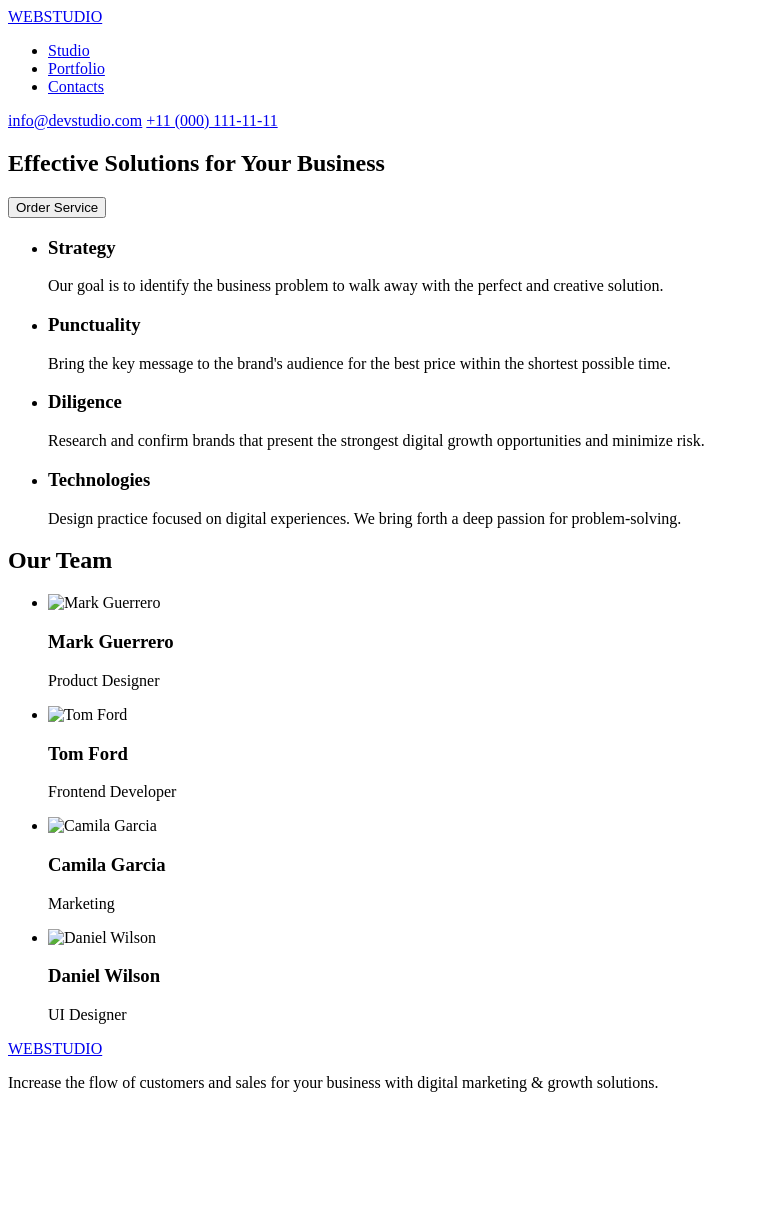
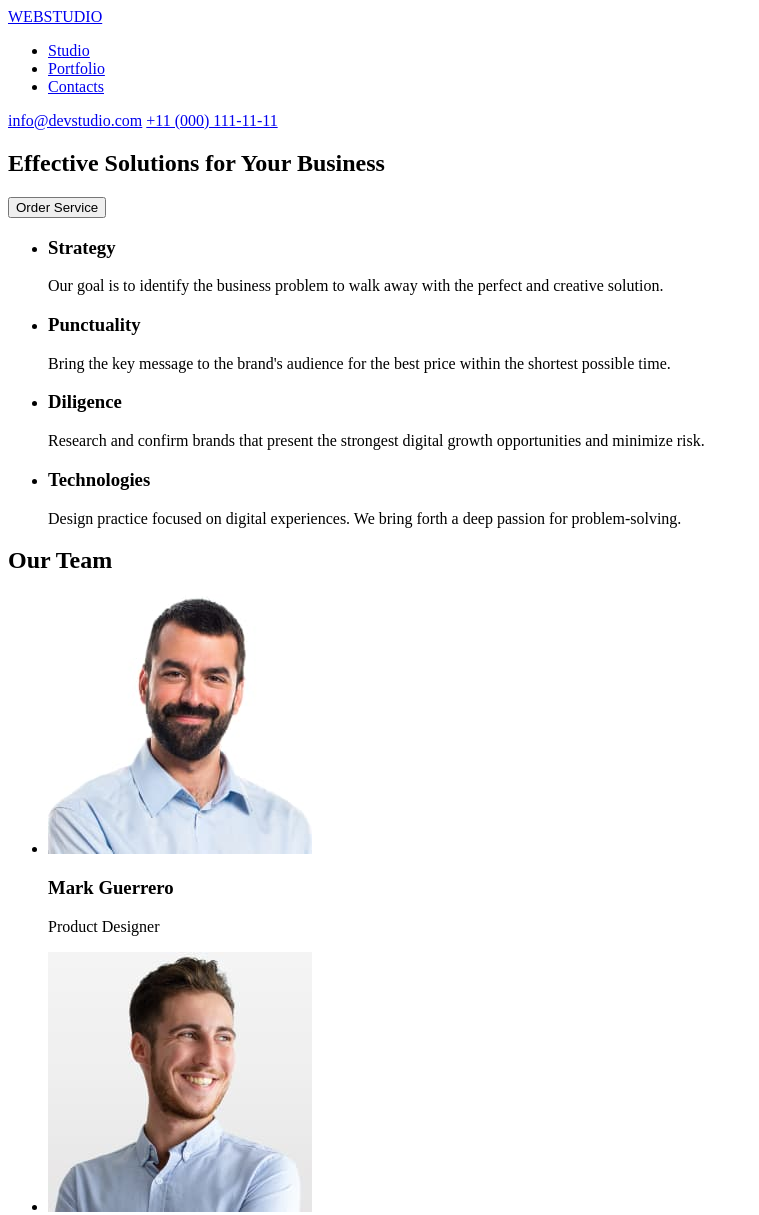
Before and after one commit to Comeblack322/goit-markup-hw-01, a plain HTML site: page index.html in a window 1280 px wide. Shown: the top 1215 px of the page, without its empty margins (0-759 px from the left). Before the commit the page ends 1108 px from the top, so only its background shows below. Drawn offline with Linux system fonts and the light colour scheme; the site is published under a folder, as on GitHub Pages, so addresses that start at the root find nothing.

Commit message:
Update index.html

```diff
--- a/index.html
+++ b/index.html
@@ -62,22 +62,22 @@
             <h2>Our Team</h2>
             <ul>
                 <li>
-                    <img src="/images/img-3.jpg" alt="Mark Guerrero" width="264" height="260">
+                    <img src="images/img-3.jpg" alt="Mark Guerrero" width="264" height="260">
                     <h3>Mark Guerrero</h3>
                     <p>Product Designer</p>
                 </li>
                 <li>
-                    <img src="/images/img-2.jpg" alt="Tom Ford" width="264" height="260">
+                    <img src="images/img-2.jpg" alt="Tom Ford" width="264" height="260">
                     <h3>Tom Ford</h3>
                     <p>Frontend Developer</p>
                 </li>
                 <li>
-                    <img src="/images/img-1.jpg" alt="Camila Garcia" width="264" height="260">
+                    <img src="images/img-1.jpg" alt="Camila Garcia" width="264" height="260">
                     <h3>Camila Garcia</h3>
                     <p>Marketing</p>
                 </li>
                 <li>
-                    <img src="/images/img.jpg" alt="Daniel Wilson" width="264" height="260">
+                    <img src="images/img.jpg" alt="Daniel Wilson" width="264" height="260">
                     <h3>Daniel Wilson</h3>
                     <p>UI Designer</p>
                 </li>
```
